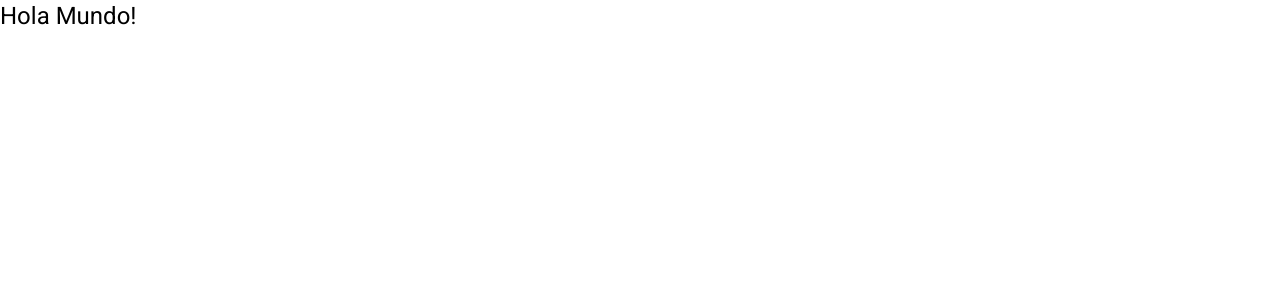
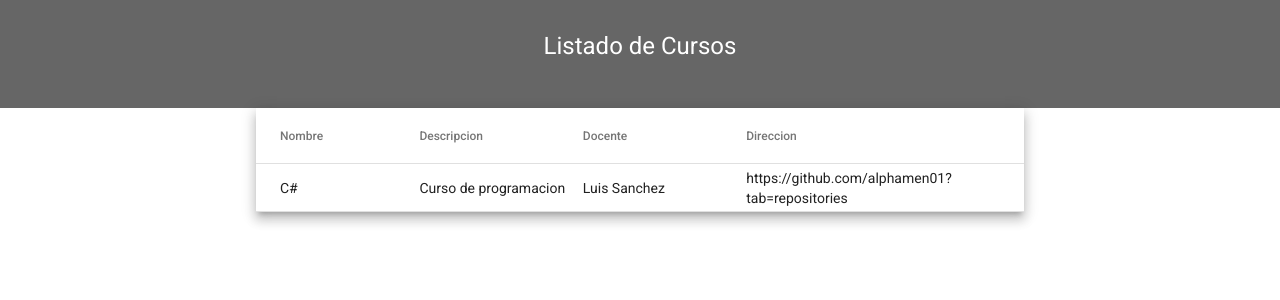
Before and after one commit to alphamen01/WebAppControlCursosFrontendAngular, an Angular app: page / in a window 1280 px wide. Shown: the top 300 px of the page. Built offline with nearby package versions, Linux system fonts and the light colour scheme.

Commit message:
se configuro la tabla cursos

```diff
--- a/src/app/app.component.html
+++ b/src/app/app.component.html
@@ -1 +1 @@
-<h1>Hola Mundo!</h1>
+<app-listado-cursos></app-listado-cursos>
--- a/src/app/components/listado-cursos/listado-cursos.component.css
+++ b/src/app/components/listado-cursos/listado-cursos.component.css
@@ -0,0 +1,19 @@
+table {
+    width: 100%;
+  }
+
+.title{
+    padding: 30px;
+    background-color: #666;
+    text-align: center;
+    color: white;
+}
+
+.container{
+  margin: 0 20%;
+
+}
+
+th,td {
+  width: 15%;
+}
--- a/src/app/components/listado-cursos/listado-cursos.component.html
+++ b/src/app/components/listado-cursos/listado-cursos.component.html
@@ -1 +1,34 @@
-<p>listado-cursos works!</p>
+<div class="title">
+    <h1>Listado de Cursos</h1>
+</div>
+<div class="container">
+  <table mat-table [dataSource]="dataSource" class="mat-elevation-z8">
+
+      <!--- Note that these columns can be defined in any order.
+            The actual rendered columns are set as a property on the row definition" -->
+
+      <!-- Symbol Column -->
+      <ng-container matColumnDef="Name">
+        <th mat-header-cell *matHeaderCellDef> Nombre </th>
+        <td mat-cell *matCellDef="let element"> {{element.Name}} </td>
+      </ng-container>
+
+      <ng-container matColumnDef="Description">
+        <th mat-header-cell *matHeaderCellDef> Descripcion </th>
+        <td mat-cell *matCellDef="let element"> {{element.Description}} </td>
+      </ng-container>
+
+      <ng-container matColumnDef="Teacher">
+        <th mat-header-cell *matHeaderCellDef> Docente </th>
+        <td mat-cell *matCellDef="let element"> {{element.Teacher}} </td>
+      </ng-container>
+
+      <ng-container matColumnDef="Uri">
+        <th mat-header-cell *matHeaderCellDef> Direccion </th>
+        <td mat-cell *matCellDef="let element"> {{element.Uri}} </td>
+      </ng-container>
+
+      <tr mat-header-row *matHeaderRowDef="displayedColumns"></tr>
+      <tr mat-row *matRowDef="let row; columns: displayedColumns;"></tr>
+  </table>
+</div>
--- a/src/app/components/listado-cursos/listado-cursos.component.ts
+++ b/src/app/components/listado-cursos/listado-cursos.component.ts
@@ -1,4 +1,10 @@
 import { Component, OnInit } from '@angular/core';
+import { Curso } from 'src/app/interfaces/curso';
+
+const ELEMENT_DATA: Curso[] = [
+  {Name:'C#',Description:'Curso de programacion', Teacher:'Luis Sanchez', Uri:'https://github.com/alphamen01?tab=repositories'}
+];
+
 
 @Component({
   selector: 'app-listado-cursos',
@@ -7,6 +13,9 @@ import { Component, OnInit } from '@angular/core';
 })
 export class ListadoCursosComponent implements OnInit {
 
+  displayedColumns: string[] = ['Name','Description','Teacher','Uri'];
+  dataSource = ELEMENT_DATA;
+
   constructor() { }
 
   ngOnInit(): void {
```
Also changed, not shown: src/app/app.module.ts (+8 -1 lines).
